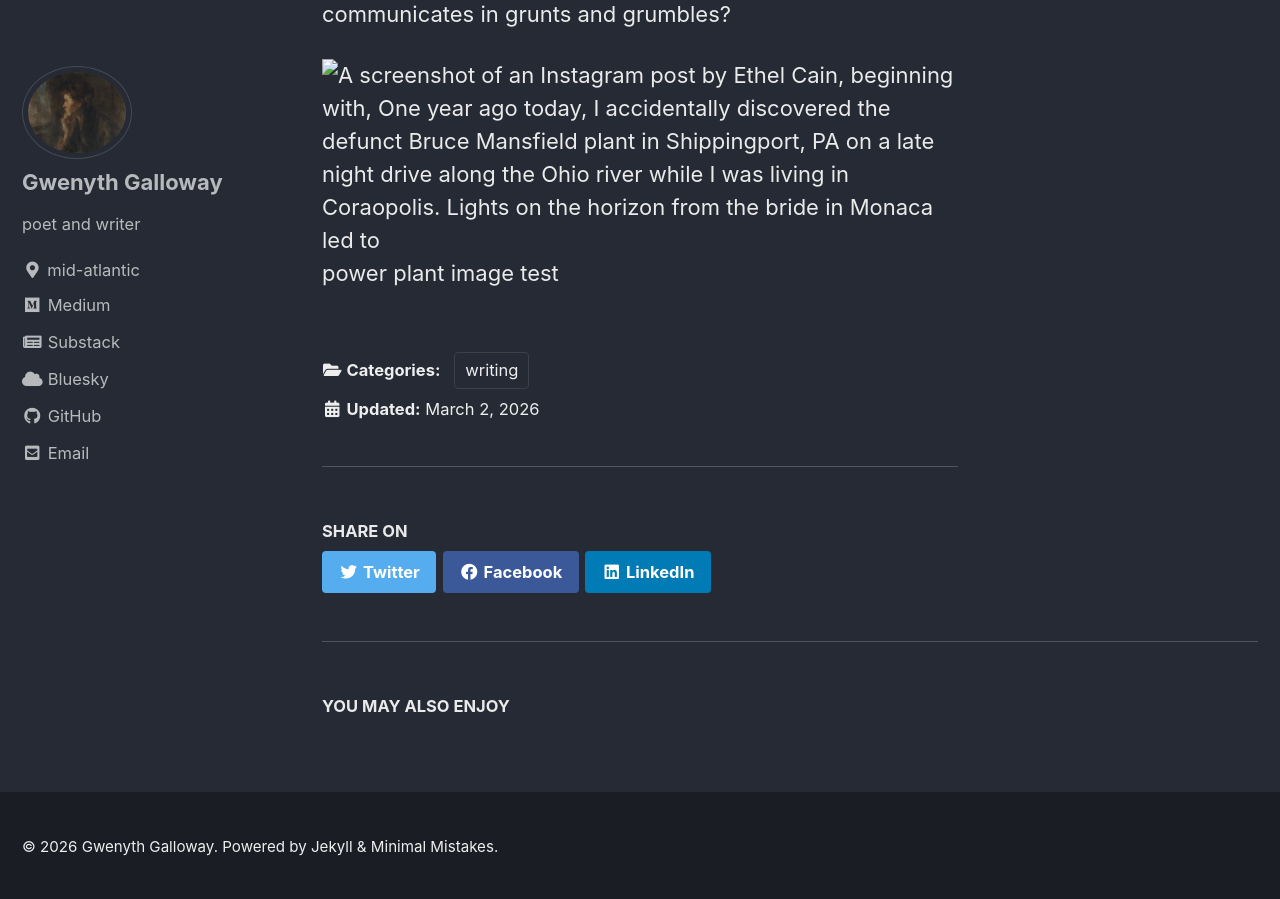
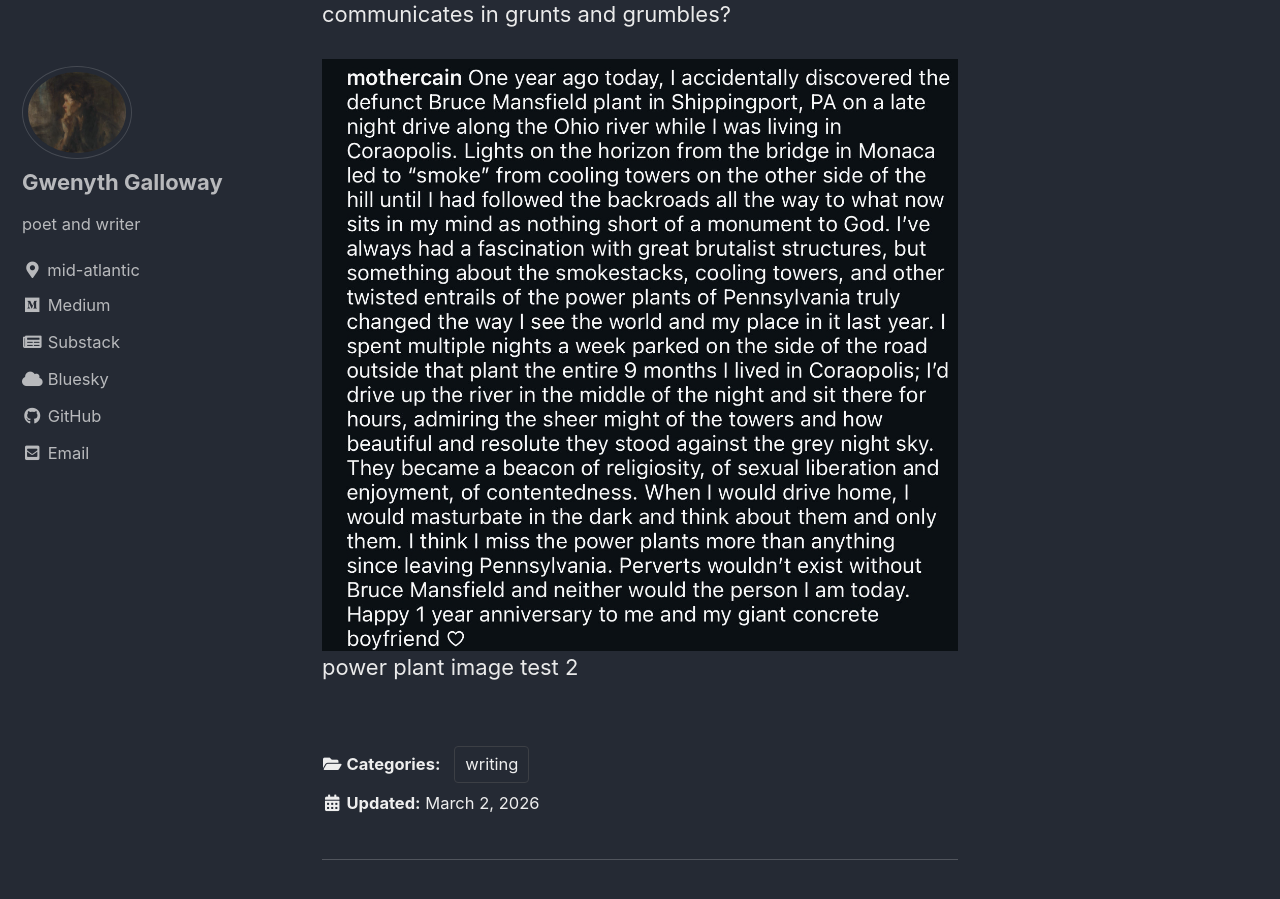
Before and after one commit to gwenythgalloway/gwenythgalloway.github.io, a Jekyll site: the page built from _posts/2026-03-02-ethel-cain-and-the-warsaw-globetrotters-traditional-gender-and-transsexual-longing.html, in a window 1280 px wide and 900 px high, scrolled down 2882 px. Built offline with Jekyll 4.4.1, drawn with Linux system fonts in a browser that asks for light colours; cached includes are drawn as plain includes.

Commit message:
Update 2026-03-02-ethel-cain-and-the-warsaw-globetrotters-traditional-gender-and-transsexual-longing.html
Signed-off-by: Gwenyth Galloway <gwenythgalloway@protonmail.com>

```diff
--- a/_posts/2026-03-02-ethel-cain-and-the-warsaw-globetrotters-traditional-gender-and-transsexual-longing.html
+++ b/_posts/2026-03-02-ethel-cain-and-the-warsaw-globetrotters-traditional-gender-and-transsexual-longing.html
@@ -65,6 +65,6 @@
 
 <p>My friends alternate between some combination of chastisement, bewilderment, and genuine concern for my well-being. The theme has been one and the same since my youth — from my early days of being told that “Team Edward” was vastly superior to “Team Jacob”, to my teenage years of my friends continuing to fangirl over vampiric twinks while I prayed for a Neanderthalic lumberjack to come to life, drag me to his (self-constructed) cabin in the woods, and allow me to tend to my dream garden of garlic and herbs. The insinuation has been clear: that I’m “regressive”, wrestling with “internalized misogyny and femphobia”, and sabotaging my prospects of having a fulfilling relationship. How is a caveman supposed to be emotionally fulfilling and intelligent? How am I supposed to be happy with a man who communicates in grunts and grumbles?</p>
 
-<img src="assets/images/ecwg/ethelcainpowerplant.jpg" alt="A screenshot of an Instagram post by Ethel Cain, beginning with, One year ago today, I accidentally discovered the defunct Bruce Mansfield plant in Shippingport, PA on a late night drive along the Ohio river while I was living in Coraopolis. Lights on the horizon from the bride in Monaca led to "smoke" from cooling towers on the other side of the hill until I had followed the backroads all the way to what now sits in my mind as nothing short of a monument to God. I've always had a…" class="post-image">
+<img src="/assets/images/ecwg/ethelcainpowerplant.jpg" alt="A screenshot of an Instagram post by Ethel Cain, beginning with, One year ago today, I accidentally discovered the defunct Bruce Mansfield plant in Shippingport, PA on a late night drive along the Ohio river while I was living in Coraopolis. Lights on the horizon from the bride in Monaca led to "smoke" from cooling towers on the other side of the hill until I had followed the backroads all the way to what now sits in my mind as nothing short of a monument to God. I've always had a…" class="post-image">
 
-<p>power plant image test</p>
+<p>power plant image test 2</p>
```
